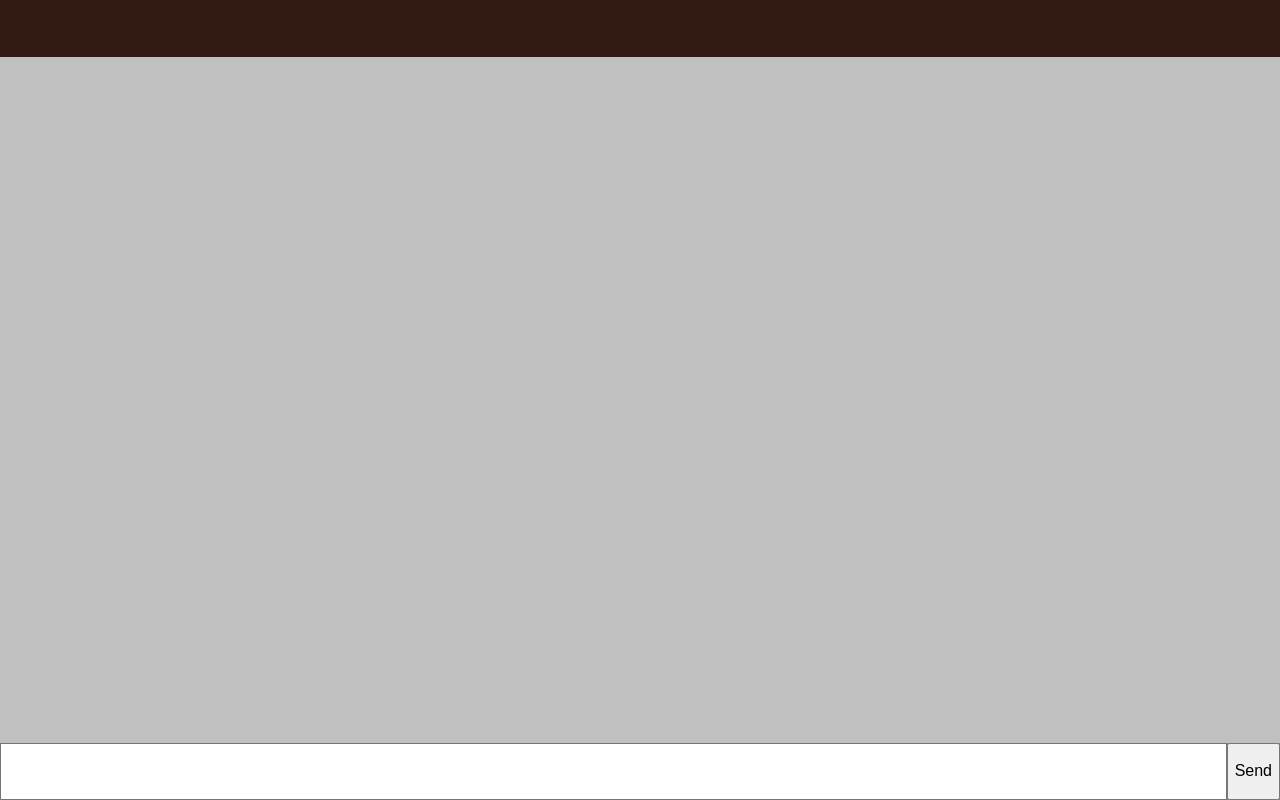
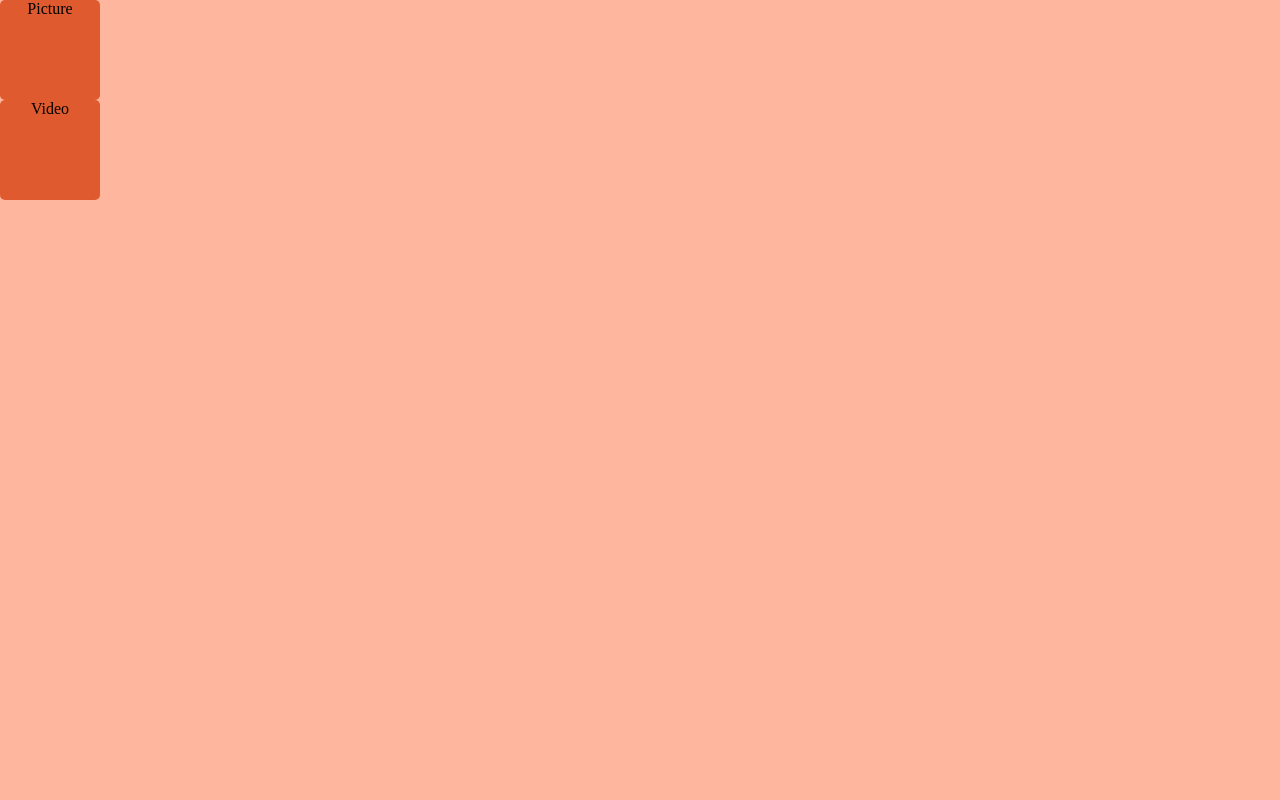
Before and after one commit to digitake/pwa-course-2022, a React (Create React App) app: page /picvid in a window 1280 px wide. Built offline with nearby package versions, Linux system fonts and the light colour scheme.

Commit message:
Add /picvid

```diff
--- /dev/null
+++ b/src/PicVidFile.js
@@ -0,0 +1,13 @@
+import './css/PicVidFile.css'
+function PicVidFile(){
+    return(
+        <div>
+
+            <div className='block'>Picture</div>
+            <div className='block'>Video</div>
+
+        </div>
+    )
+
+}
+export default PicVidFile;
--- /dev/null
+++ b/src/Router.js
@@ -0,0 +1,17 @@
+import App from './App';
+import Profile from './Profile';
+import {BrowserRouter, Routes,Route} from 'react-router-dom'
+import PicVidFile from './PicVidFile';
+function Router(){
+    return(
+        <BrowserRouter>
+        <Routes>
+            <Route path ="/" element={<App/>}/>
+            <Route path ="/profile" element={<Profile/>}/>
+            <Route path ="/picvid" element={<PicVidFile/>}/>
+        </Routes>
+        </BrowserRouter>
+    )
+}
+
+export default Router;
--- /dev/null
+++ b/src/css/PicVidFile.css
@@ -0,0 +1,10 @@
+
+
+.block{
+    background-color: #df5a2e;
+    width: 100px;
+    height: 100px;
+    border-radius: 5%;
+    text-align: center;
+
+}
--- a/src/index.css
+++ b/src/index.css
@@ -3,6 +3,7 @@ html, body {
   height: 100%;
   margin: 0;
   padding: 0;
+  background-color: #ffb69e;
 }
 
 #root {
--- a/src/index.js
+++ b/src/index.js
@@ -1,12 +1,12 @@
 import React from 'react';
 import ReactDOM from 'react-dom';
 import './index.css';
-import App from './App';
 import reportWebVitals from './reportWebVitals';
+import Router from './Router.js';
 
 ReactDOM.render(
   <React.StrictMode>
-    <App />
+    <Router />
   </React.StrictMode>,
   document.getElementById('root')
 );
```
Also changed, not shown: 1 other file (tests, documents, lock files or other folders).
